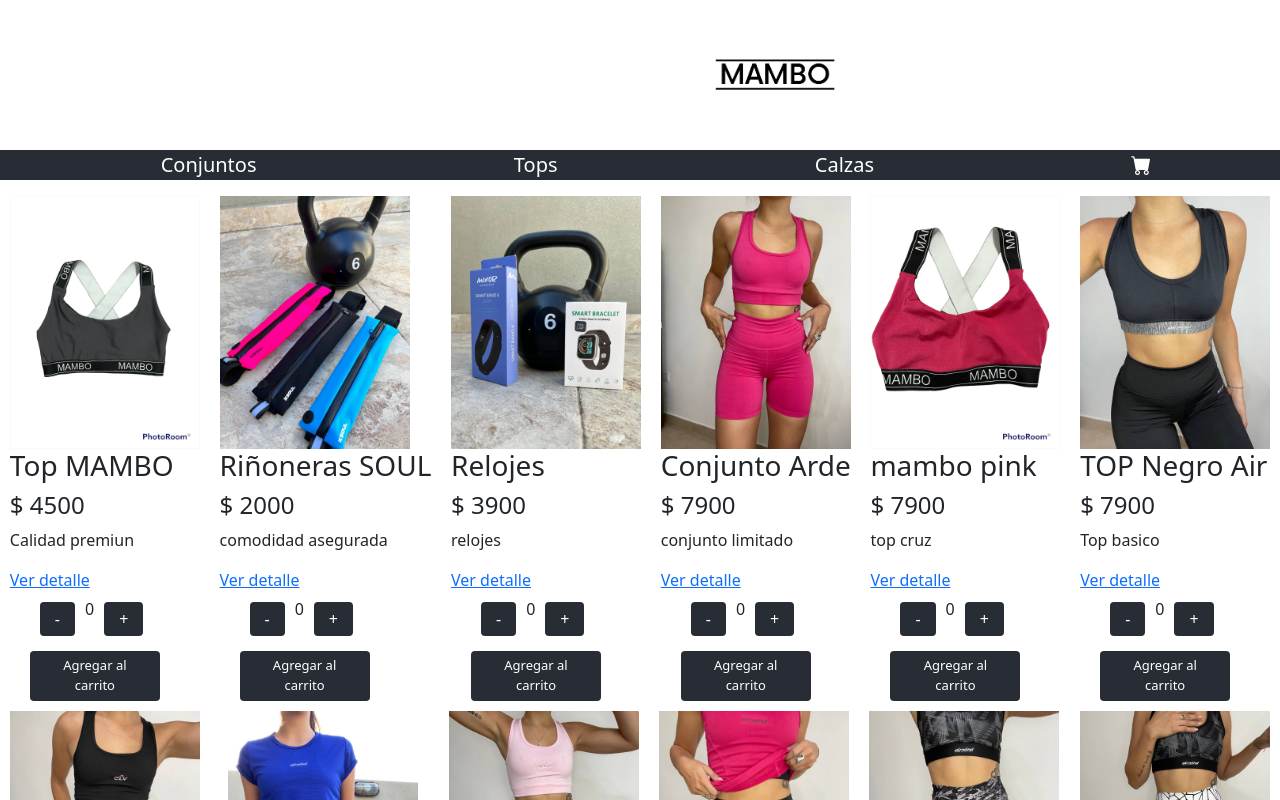
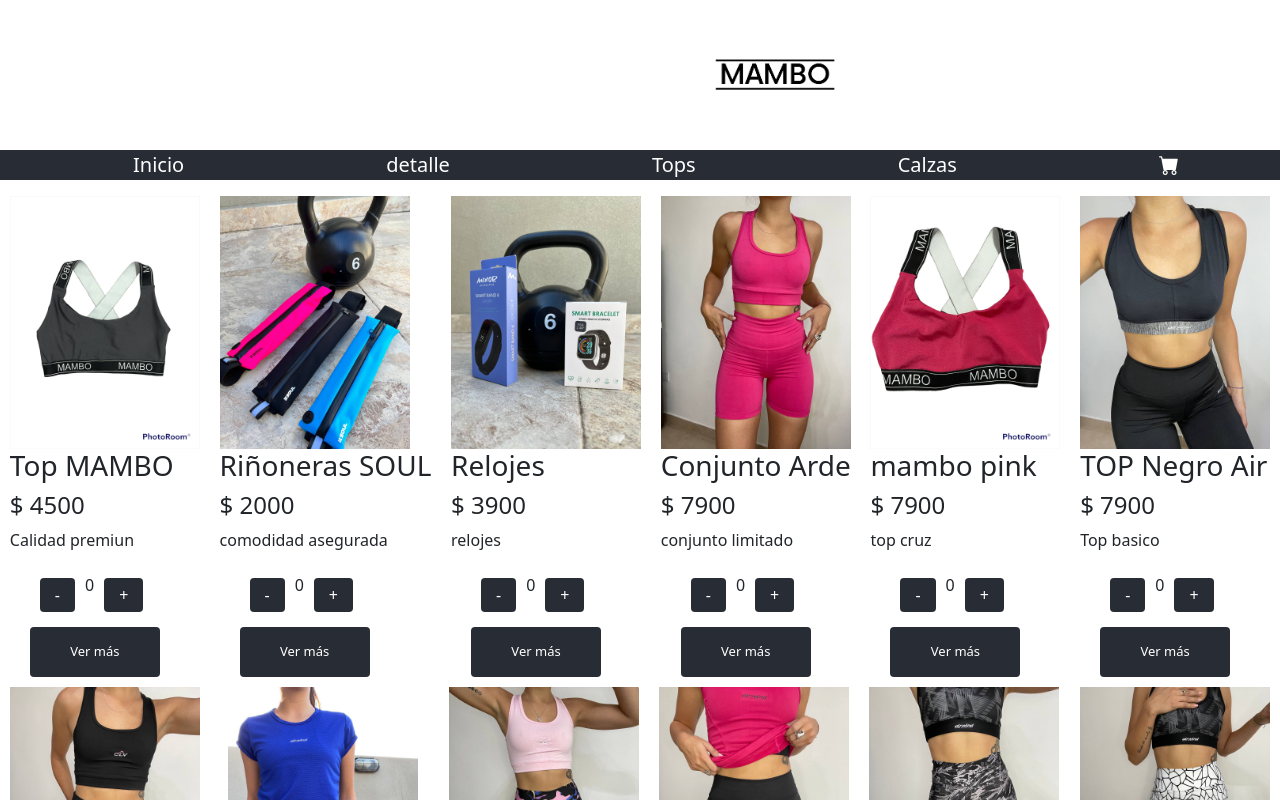
Before and after one commit to belenpadilla/Pre-Entrega1-Padilla, a React (Create React App) app: page /inicio in a window 1280 px wide. Shown: the top 800 px of the page. Built offline with nearby package versions, Linux system fonts and the light colour scheme.

Commit message:
sigo intentando

```diff
--- a/src/App.js
+++ b/src/App.js
@@ -14,7 +14,7 @@
       <NavBar />
       <Routes>
         <Route path='/inicio' element={<ItemListContainer/>}></Route>
-        <Route path='/detalle/:id' element={<ItemDetailContainer/>}></Route>
+        <Route path='/item/:itemid' element={<ItemDetailContainer/>}></Route>
         <Route path='*' element={<h1>ERROR pagina no encontrada</h1>}></Route>
       </Routes>
 
--- a/src/components/Boton/Boton.jsx
+++ b/src/components/Boton/Boton.jsx
@@ -2,7 +2,7 @@
 import './Boton.css'
 function BotonDiseño () {
     return (
-        <button className='BotonE'>Agregar al carrito</button>
+        <button className='BotonE'>Ver más</button>
         )
 }
 
--- a/src/components/Item/Item.jsx
+++ b/src/components/Item/Item.jsx
@@ -1,19 +1,19 @@
 import React from 'react';
 import BotonDiseño from '../Boton/Boton';
 import Botoncantidad from '../Boton/Botoncantidad'
+import { Link } from 'react-router-dom';
 
 
 function Item({listado}) {
-
     return (
-    <div key={listado.titulo}>
+    <div key={listado.id}>
         <img className='tamañoImg' src={listado.img} alt="ropa"></img>
         <h3>{listado.titulo}</h3>
         <h4>$ {listado.precio}</h4>
         <p>{listado.detalle}</p>
-        <a href=''>Ver detalle</a>
+        <Link className="producto" to={`/detalle/${(listado.id)}`}></Link>
         <Botoncantidad/>
-        <BotonDiseño>añadir al carrito</BotonDiseño>
+        <BotonDiseño>Ver más</BotonDiseño>
         </div>
 )
 }
--- a/src/components/ItemDetailContainer/ItemDetail.jsx
+++ b/src/components/ItemDetailContainer/ItemDetail.jsx
@@ -4,6 +4,7 @@
 import articulo from '../../data/articulos';
 import ItemDetailContainer from './ItemDetailContainer'
 import articulos from '../../data/articulos';
+import { Link } from 'react-router-dom';
 
 
 export default function ItemDetail({articulos}) {
--- a/src/components/ItemDetailContainer/ItemDetailContainer.jsx
+++ b/src/components/ItemDetailContainer/ItemDetailContainer.jsx
@@ -5,23 +5,25 @@
 import ItemDetail from './ItemDetail';
 import articulos from '../../data/articulos';
 import Item from '../Item/Item';
+import { useParams } from 'react-router-dom';
+
 
 export default function ItemDetailContainer() {
     const [articulos, setArticulos] = useState([ ])
 
-    async function ItemAsync(){
-        let respuesta = await getItemDetalle();
-        setArticulos(respuesta)
-    }
+    let {itemid} = useParams();
+
 
     useEffect(() => {
-        getItemDetalle()
-}, []);
+        getItemDetalle(itemid).then((respuesta) => {
+            setArticulos(respuesta)
+})
+ }, []);
 
 
     return (
 
-   <ItemDetail articulos={articulos}/>
+   <Item articulos={articulos}/>
 
 );
     }
--- a/src/components/NavBar/Navbar.jsx
+++ b/src/components/NavBar/Navbar.jsx
@@ -6,17 +6,20 @@
     return (
         <><img className="Logo" src="/imgmambo/logomambo.png" alt="Logo Mambo" />
         <ul className="NavBarEstilo">
-            <li >
-                <Link to='' className="SacarDeco">Conjuntos</Link>
+        <li >
+                <Link  className="SacarDeco" to='/inicio'>Inicio</Link>
             </li>
             <li >
-                <Link to='' className="SacarDeco" >Tops</Link>
+                <Link  className="SacarDeco" to='/detalle'>detalle</Link>
             </li>
             <li >
-                <Link to='' className="SacarDeco" >Calzas</Link>
+                <Link  className="SacarDeco" to='' >Tops</Link>
             </li>
             <li >
-                <Link to='' className="SacarDeco" ><CartWidget/></Link>
+                <Link  className="SacarDeco" to='' >Calzas</Link>
+            </li>
+            <li >
+                <Link  className="SacarDeco" to='' ><CartWidget/></Link>
             </li>
         </ul>
         </>
--- a/src/servicio/mock.js
+++ b/src/servicio/mock.js
@@ -8,7 +8,7 @@
 });
 }
 
-export function getItemDetalle() {
+export function getItemDetalle(itemid) {
     return new Promise((resolve, reject) => {
     setTimeout(() => {
         resolve(articulos[1]);
```
